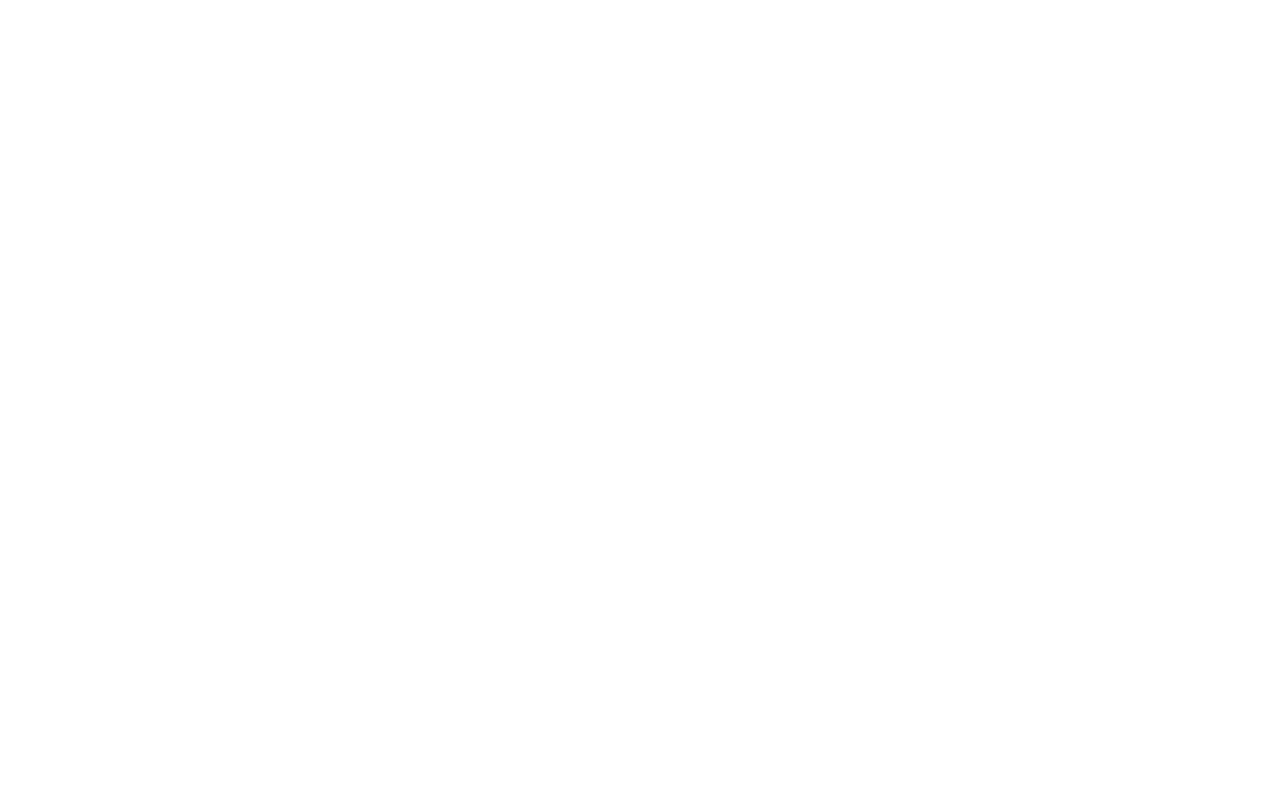
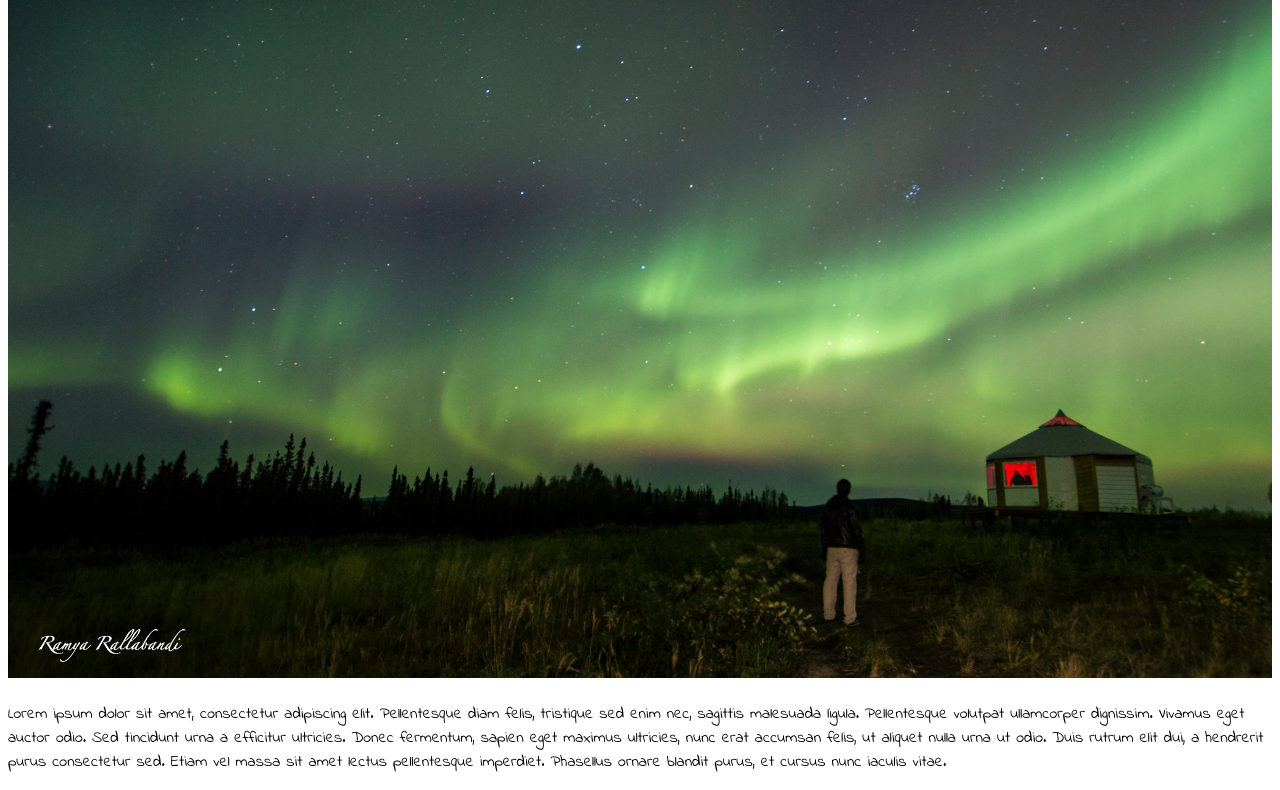
Before and after one commit to amallem/our-story, a React app: page / in a window 1280 px wide. Shown: the part 232-1022 px from the top of the page. Before the commit the page ends 800 px from the top, so only its background shows below. Built offline with nearby package versions, Linux system fonts and the light colour scheme.

Commit message:
created first component

```diff
--- a/package.json
+++ b/package.json
@@ -27,18 +27,23 @@
     "fs-extra": "3.0.1",
     "html-webpack-plugin": "2.29.0",
     "jest": "20.0.4",
+    "material-ui": "^0.20.0",
+    "material-ui-icons": "^1.0.0-beta.36",
     "object-assign": "4.1.1",
     "postcss-flexbugs-fixes": "3.2.0",
     "postcss-loader": "2.0.8",
     "promise": "8.0.1",
+    "prop-types": "^15.6.1",
     "raf": "3.4.0",
     "react": "^16.3.2",
     "react-dev-utils": "^5.0.1",
     "react-dom": "^16.3.2",
     "react-router": "^4.2.0",
     "react-router-dom": "^4.2.2",
+    "react-vertical-timeline-component": "^2.0.6",
     "resolve": "1.6.0",
     "style-loader": "0.19.0",
+    "styled-components": "^3.2.6",
     "sw-precache-webpack-plugin": "0.11.4",
     "url-loader": "0.6.2",
     "webpack": "3.8.1",
--- /dev/null
+++ b/src/components/PhotoCard.js
@@ -0,0 +1,23 @@
+import React, { Component } from "react";
+import PropTypes from 'prop-types';
+import styled from "styled-components";
+
+const Image = styled.img`
+  width: 100%;
+`;
+
+class PhotoCard extends Component {
+  render() {
+    return (
+      <div>
+        <Image src={require(`../assets/${this.props.imgSrc}`)} alt="alaska-image" />
+      </div>
+    );
+  }
+}
+
+PhotoCard.propTypes = {
+  imgSrc: PropTypes.string.isRequired
+}
+
+export default PhotoCard;
--- a/src/containers/Home.js
+++ b/src/containers/Home.js
@@ -1,10 +1,22 @@
-import React, { Component } from 'react';
+import React, { Component } from "react";
+import PhotoCard from "../components/PhotoCard";
 
 class Home extends Component {
   render() {
     return (
       <div>
         <h1>Hi Home!</h1>
+        <PhotoCard imgSrc={"alaska.jpg"} />
+        <p>
+          Lorem ipsum dolor sit amet, consectetur adipiscing elit. Pellentesque
+          diam felis, tristique sed enim nec, sagittis malesuada ligula.
+          Pellentesque volutpat ullamcorper dignissim. Vivamus eget auctor odio.
+          Sed tincidunt urna a efficitur ultricies. Donec fermentum, sapien eget
+          maximus ultricies, nunc erat accumsan felis, ut aliquet nulla urna ut
+          odio. Duis rutrum elit dui, a hendrerit purus consectetur sed. Etiam
+          vel massa sit amet lectus pellentesque imperdiet. Phasellus ornare
+          blandit purus, et cursus nunc iaculis vitae.
+        </p>
       </div>
     );
   }
--- a/src/index.css
+++ /dev/null
@@ -1,5 +0,0 @@
-body {
-  margin: 0;
-  padding: 0;
-  font-family: sans-serif;
-}
--- a/src/index.js
+++ b/src/index.js
@@ -1,7 +1,8 @@
-import React from 'react';
 import ReactDOM from 'react-dom';
 import routes from './routes';
 import registerServiceWorker from './registerServiceWorker';
 
+import './theme/globalStyles';
+
 ReactDOM.render(routes, document.getElementById('root'));
 registerServiceWorker();
--- /dev/null
+++ b/src/theme/globalStyles.js
@@ -0,0 +1,11 @@
+import { injectGlobal } from 'styled-components';
+
+/* eslinet-disable */
+injectGlobal`
+  @import url('https://fonts.googleapis.com/css?family=Indie+Flower');
+
+  body {
+    font-family: 'Indie Flower', cursive;
+    fint-size: 24px;
+  }
+`
```
Also changed, not shown: src/assets/alaska.jpg (added), 1 other file (tests, documents, lock files or other folders).
